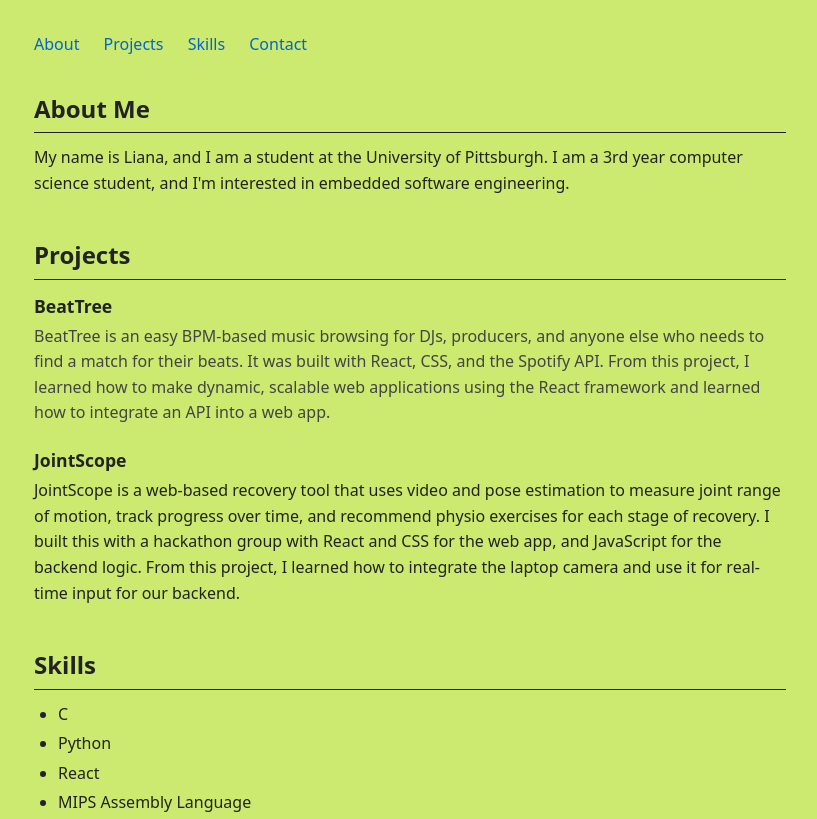
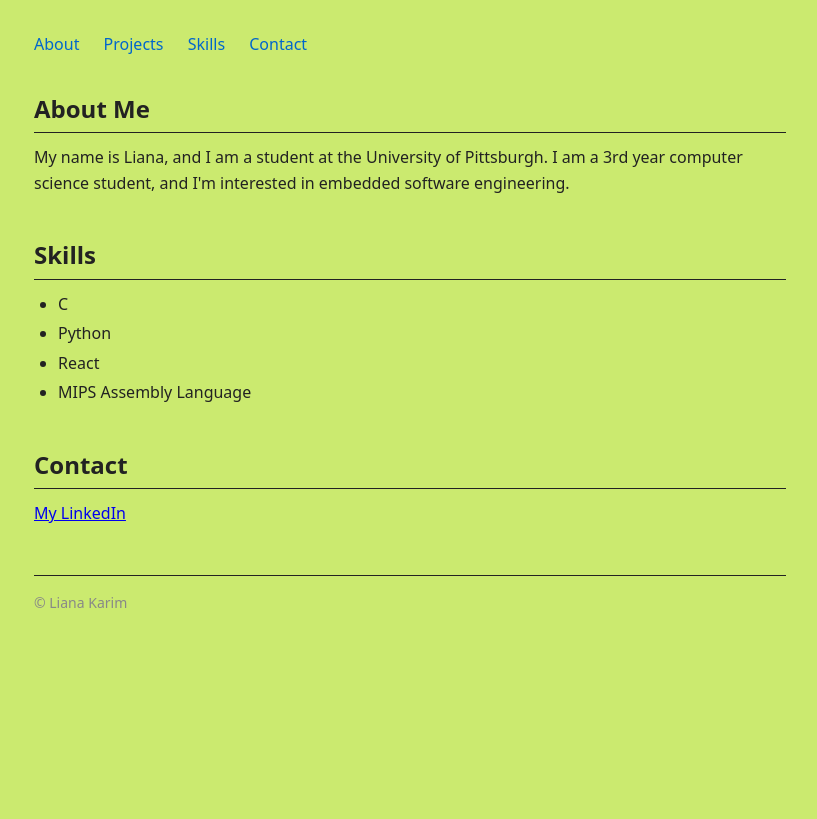
Before and after one commit to Liana-K/Assignment3_CS1530, a plain HTML site: page index.html in a window 1280 px wide. Shown: the top 819 px of the page, without its empty margins (230-1047 px from the left). Drawn offline with Linux system fonts and the light colour scheme.

Commit message:
deleted project section in index.html

```diff
--- a/index.html
+++ b/index.html
@@ -29,30 +29,6 @@
        and I'm interested in embedded software engineering.
     </section>
 
-    <section id="projects">
-      <h2>Projects</h2>
-      <!-- Example project entry structure: copy, fill in, and add at least 2:
-      <div class="project">
-        <h3>Project Name</h3>
-        <p>What the project does, the technologies used, and what you learned.</p>
-      </div>
-      -->
-      <!-- TODO: Add at least 2 project entries using the structure above -->
-      <div class="project">
-        <h3>BeatTree</h3>
-        <p>BeatTree is an easy BPM-based music browsing for DJs, producers, and anyone else who needs to find a match for
-          their beats. It was built with React, CSS, and the Spotify API. From this project, I learned how to make dynamic,
-          scalable web applications using the React framework and learned how to integrate an API into a web app.</p>
-      </div>
-      <div class="project2">
-        <h3>JointScope</h3>
-        <p>JointScope is a web-based recovery tool that uses video and pose estimation to measure joint range of motion,
-          track progress over time, and recommend physio exercises for each stage of recovery. I built this with a
-          hackathon group with React and CSS for the web app, and JavaScript for the backend logic. From this project, I
-          learned how to integrate the laptop camera and use it for real-time input for our backend.</p>
-      </div>
-    </section>
-
     <section id="skills">
       <h2>Skills</h2>
       <ul>
```
